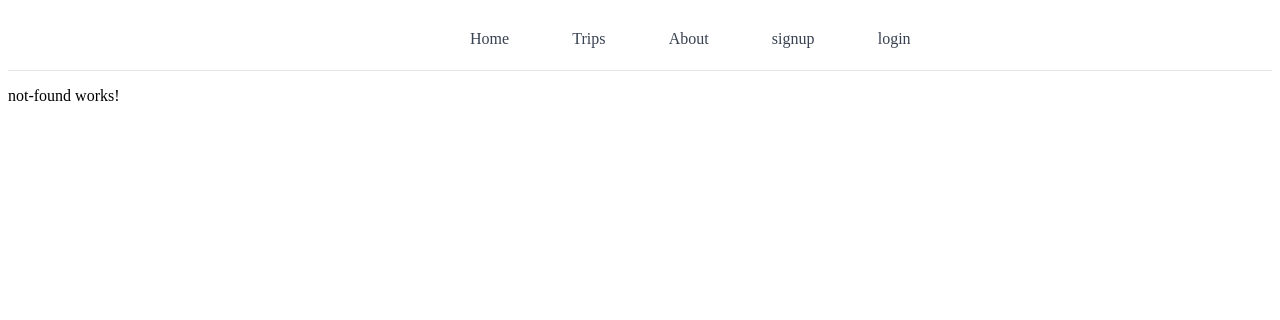
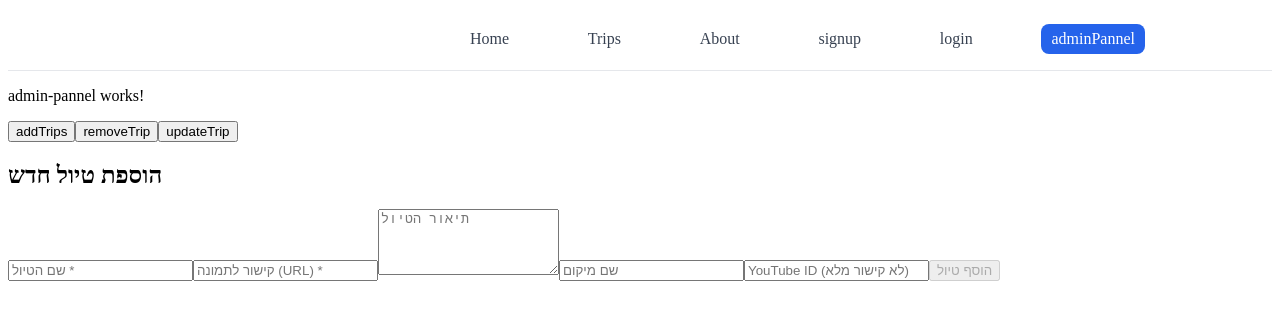
Before and after one commit to yairgamliel123-alt/myFinalProject, an Angular app in the folder frontend/trip-planner-angular/: page /admib-pannel in a window 1280 px wide. Shown: the top 320 px of the page. Built offline with nearby package versions, Linux system fonts and the light colour scheme.

Commit message:
finalProject

```diff
--- /dev/null
+++ b/frontend/trip-planner-angular/src/app/admin-pannel/admin-pannel.html
@@ -0,0 +1,63 @@
+<p>admin-pannel works!</p>
+<button>addTrips</button>
+<button>removeTrip</button>
+<button>updateTrip</button>
+<div class="admin-page">
+    <h2>הוספת טיול חדש</h2>
+
+    <form (ngSubmit)="submit()" #f="ngForm" class="form">
+
+      <!-- title -->
+      <input
+        class="input"
+        name="title"
+        [(ngModel)]="model.title"
+        placeholder="שם הטיול *"
+        required
+      />
+
+      <!-- image -->
+      <input
+        class="input"
+        name="image"
+        [(ngModel)]="model.image"
+        placeholder="קישור לתמונה (URL) *"
+        required
+      />
+
+      <!-- description -->
+      <textarea
+        class="input textarea"
+        name="description"
+        [(ngModel)]="model.description"
+        placeholder="תיאור הטיול"
+        rows="4"
+      ></textarea>
+
+      <!-- location name -->
+      <input
+        class="input"
+        name="location_name"
+        [(ngModel)]="model.location_name"
+        placeholder="שם מיקום"
+      />
+
+      <!-- youtube id -->
+      <input
+        class="input"
+        name="youtube_id"
+        [(ngModel)]="model.youtube_id"
+        placeholder="YouTube ID (לא קישור מלא)"
+      />
+
+
+
+      <button class="btn" [disabled]="!f.valid || loading">
+        {{ loading ? 'שומר...' : 'הוסף טיול' }}
+      </button>
+
+      <p class="success" *ngIf="successMsg">{{ successMsg }}</p>
+      <p class="error" *ngIf="errorMsg">{{ errorMsg }}</p>
+
+    </form>
+  </div>
--- /dev/null
+++ b/frontend/trip-planner-angular/src/app/admin-pannel/admin-pannel.ts
@@ -0,0 +1,57 @@
+import { Component } from '@angular/core';
+import { CommonModule } from '@angular/common';
+import { FormsModule } from '@angular/forms';
+import { TripsService } from '../services/trips';
+import { Trip } from '../Trip.models';
+
+@Component({
+  selector: 'app-admin-pannel',
+  standalone: true,
+  imports: [CommonModule, FormsModule],
+  templateUrl: './admin-pannel.html',
+  styleUrl: './admin-pannel.css',
+})
+export class AdminPannel {
+  model: Partial<Trip> = {
+    title: '',
+    image: '',
+    description: '',
+    location_name: '',
+    youtube_id: '',
+  };
+
+  loading = false;
+  successMsg = '';
+  errorMsg = '';
+
+  constructor(private tripService: TripsService) {}
+
+  submit() {
+    this.loading = true;
+    this.successMsg = '';
+    this.errorMsg = '';
+
+    console.log('Trip data:', this.model);
+
+    this.tripService.addTrip(this.model).subscribe({
+      next: () => {
+        this.successMsg = '✅ הטיול נוסף בהצלחה';
+        this.loading = false;
+
+
+        this.model = {
+          title: '',
+          image: '',
+          description: '',
+          location_name: '',
+          youtube_id: '',
+        };
+      },
+      error: (err:any) => {
+        console.error(err);
+        this.errorMsg = '❌ שגיאה בהוספת טיול';
+        this.loading = false;
+      },
+    });
+  }
+}
--- a/frontend/trip-planner-angular/src/app/app.config.ts
+++ b/frontend/trip-planner-angular/src/app/app.config.ts
@@ -1,12 +1,12 @@
 import { ApplicationConfig, provideBrowserGlobalErrorListeners } from '@angular/core';
 import { provideRouter } from '@angular/router';
-import { provideHttpClient } from '@angular/common/http';
+import { provideHttpClient,withFetch  } from '@angular/common/http';
 import { routes } from './app.routes';
 import { provideClientHydration, withEventReplay } from '@angular/platform-browser';
 
 export const appConfig: ApplicationConfig = {
   providers: [
-    provideHttpClient(),
+    provideHttpClient(withFetch()),
     provideBrowserGlobalErrorListeners(),
     provideRouter(routes), provideClientHydration(withEventReplay())
   ]
--- a/frontend/trip-planner-angular/src/app/app.html
+++ b/frontend/trip-planner-angular/src/app/app.html
@@ -5,6 +5,7 @@
     <a routerLink="about" routerLinkActive="active">About</a>
     <a routerLink="signup" routerLinkActive="active">signup</a>
     <a routerLink="login" routerLinkActive="active">login</a>
+    <a routerLink="admib-pannel" routerLinkActive="active">adminPannel</a>
   </div>
   </nav>
 
--- a/frontend/trip-planner-angular/src/app/app.routes.ts
+++ b/frontend/trip-planner-angular/src/app/app.routes.ts
@@ -5,12 +5,14 @@ import { Trips } from './trips/trips';
 import { NotFound } from './not-found/not-found';
 import { Signup } from './signup/signup';
 import { Login } from './login/login';
+import { AdminPannel } from './admin-pannel/admin-pannel';
 export const routes: Routes = [
     { path: '', component: Home },
     { path: 'trips', component: Trips },
     { path: 'about', component: About },
     {path:'signup',component: Signup},
     {path:'login',component: Login},
+    {path:'admib-pannel',component: AdminPannel},
     { path: '**', component: NotFound },
 
 ];
--- a/frontend/trip-planner-angular/src/app/home/home.ts
+++ b/frontend/trip-planner-angular/src/app/home/home.ts
@@ -19,7 +19,7 @@ export class Home implements OnInit {
   ngOnInit() {
     this.tripService.getTrips().subscribe({
       next: (data:Trip[]) => {
-        this.trips = data.slice(0, 4); // 👈 רק 4 טיולים
+        this.trips = data.slice(7, 11); // 👈 רק 4 טיולים
         this.loading = false;
       },
       error: () => {
--- a/frontend/trip-planner-angular/src/app/services/trips.ts
+++ b/frontend/trip-planner-angular/src/app/services/trips.ts
@@ -2,14 +2,17 @@ import { Injectable } from '@angular/core';
 import { HttpClient } from '@angular/common/http';
 import { Trips } from '../trips/trips';
 import { Trip } from '../Trip.models';
+import { Observable } from 'rxjs';
 @Injectable({
   providedIn: 'root',
 })
 export class TripsService {
-  private apiUrl = 'http://localhost:8000/api/all-trips/';
+  private apiUrl = 'http://localhost:8000/api';
   constructor(private http: HttpClient) {}
   getTrips() {
-    return this.http.get<Trip[]>(this.apiUrl);
+    return this.http.get<Trip[]>(`${this.apiUrl}/all-trips/`);
   }
-
+  addTrip(trip: Partial<Trip>): Observable<Trip> {
+    return this.http.post<Trip>(`${this.apiUrl}/add-trip/`, trip);
+  }
 }
--- a/frontend/trip-planner-angular/src/app/trip-card/trip-card.css
+++ b/frontend/trip-planner-angular/src/app/trip-card/trip-card.css
@@ -1,52 +1,47 @@
-/* Card container */
 .card {
   background: #ffffff;
-    border-radius: 14px;
-    overflow: hidden;
-    box-shadow: 0 8px 20px rgba(0, 0, 0, 0.12);
+  border-radius: 22px;
+  padding: 45px;
+  box-shadow: 0 10px 30px rgba(0, 0, 0, 0.12);
   transition: transform 0.25s ease, box-shadow 0.25s ease;
   cursor: pointer;
+  max-width: 200px;
+
 }
 
-  /* Hover effect */
 .card:hover {
   transform: translateY(-6px);
-    box-shadow: 0 14px 32px rgba(0, 0, 0, 0.18);
+  box-shadow: 0 18px 40px rgba(0, 0, 0, 0.18);
 }
 
 /* Image */
 .card-img {
   width: 100%;
-    height: 220px;
+  height: 200px;
   object-fit: cover;
   display: block;
+
 }
 
 /* Body */
 .card-body {
-    padding: 16px;
+  padding: 14px 6px 4px;
+  text-align: center;
 }
 
 /* Title */
 .card-body h3 {
-    margin: 0 0 8px;
+  margin: 0;
   font-size: 18px;
-    font-weight: 600;
+  font-weight: 700;
+  line-height: 1.4;
   color: #111827;
 }
 
-  /* Location */
+/* Location (optional) */
 .location {
+  margin-top: 6px;
   font-size: 14px;
-    color: #4b5563;
-    margin-bottom: 6px;
+  color: #2563eb;
+  font-weight: 500;
 }
-
-  /* Description */
-  .desc {
-    font-size: 14px;
-    color: #6b7280;
-    line-height: 1.5;
-  }
-
-  /* Grid helper (for parent container) */
--- a/frontend/trip-planner-angular/src/app/trips/trips.css
+++ b/frontend/trip-planner-angular/src/app/trips/trips.css
@@ -1,5 +1,39 @@
- .img {
-    display: grid;
-    grid-template-columns: repeat(auto-fill, minmax(200px, 1fr));
-    gap: 16px;
+ .cardContiner {
+
+  display: flex;
+  flex-wrap: wrap;
+  gap: 20px;
+  justify-content: center;
   }
+
+/* עטיפה – ממקמת באמצע */
+.search-wrapper {
+  display: flex;
+  justify-content: center;
+  margin: 24px 0 32px;
+  border-radius: 20px;
+  margin-left: 40%;
+}
+
+/* שורת החיפוש */
+.inputField {
+  width: min(420px, 90%);
+  padding: 14px 18px;
+  font-size: 16px;
+  border-radius: 999px; /* עיגול מלא */
+  border: 1px solid #e5e7eb;
+  outline: none;
+  text-align: center;
+  transition: border-color 0.2s ease, box-shadow 0.2s ease;
+}
+
+/* פוקוס */
+.inputField:focus {
+  border-color: #2563eb;
+  box-shadow: 0 0 0 4px rgba(37, 99, 235, 0.15);
+}
+
+/* Placeholder */
+.inputField::placeholder {
+  color: #9ca3af;
+}
--- a/frontend/trip-planner-angular/src/app/trips/trips.html
+++ b/frontend/trip-planner-angular/src/app/trips/trips.html
@@ -1,8 +1,13 @@
 <div *ngIf="loading">Loading...</div>
+<input class="search-wrapper"
 
-<div class="img" *ngIf="!loading">
+  type="text"
+  placeholder="🔍 חפש טיול לפי שם..."
+  [(ngModel)]="searchText"
+/>
+<div class="cardContiner" *ngIf="!loading">
   <app-trip-card
-  *ngFor="let trip of trips"
+  *ngFor="let trip of filteredTrips"
   [trip]="trip"
 ></app-trip-card>
 </div>
--- a/frontend/trip-planner-angular/src/app/trips/trips.ts
+++ b/frontend/trip-planner-angular/src/app/trips/trips.ts
@@ -3,16 +3,20 @@ import { CommonModule } from '@angular/common';
 import {TripsService} from '../services/trips';
 import { Trip } from '../Trip.models';
 import { TripCard } from '../trip-card/trip-card';
+import { FormsModule } from '@angular/forms';
 @Component({
   standalone: true,
   selector: 'app-trips',
-  imports: [CommonModule,TripCard],
+  imports: [CommonModule,TripCard,FormsModule],
   templateUrl: './trips.html',
   styleUrl: './trips.css',
 })
 export class Trips implements OnInit {
   trips: Trip[] = [];
   loading = true;
+
+
+  searchText = '';
 
   constructor(private tripService: TripsService) {}
 
@@ -21,12 +25,20 @@ export class Trips implements OnInit {
       next: (data: Trip[]) => {
         this.trips = data;
         this.loading = false;
-
-
       },
       error: () => {
         this.loading = false;
       },
     });
   }
+  get filteredTrips(): Trip[] {
+    const q = this.searchText.trim().toLowerCase();
+    if (!q) return this.trips;
+
+    return this.trips.filter(t =>
+      (t.title ?? '').toLowerCase().includes(q)
+    );
+  }
+
+
 }
```
Also changed, not shown: frontend/trip-planner-angular/src/app/admin-pannel/admin-pannel.css (added), 1 other file (tests, documents, lock files or other folders). Lines whose indentation alone changed are shown as unchanged.
